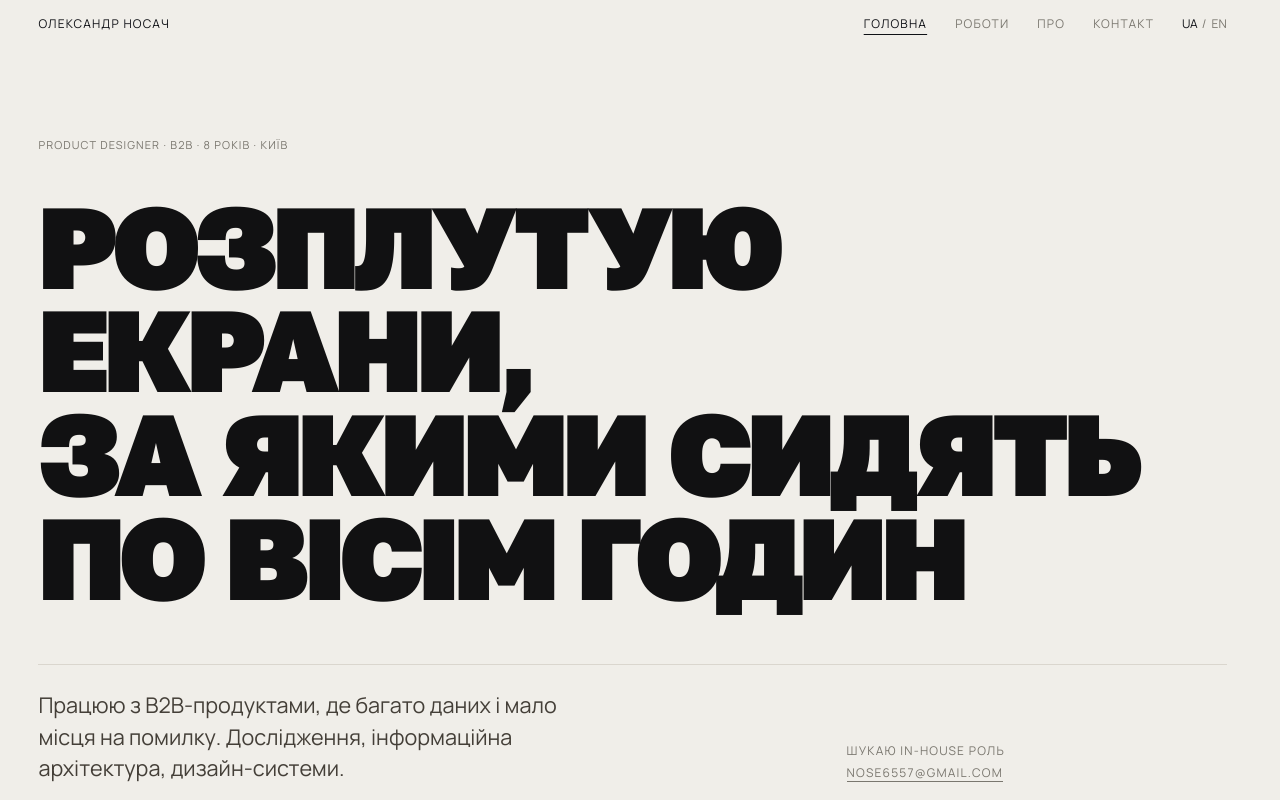
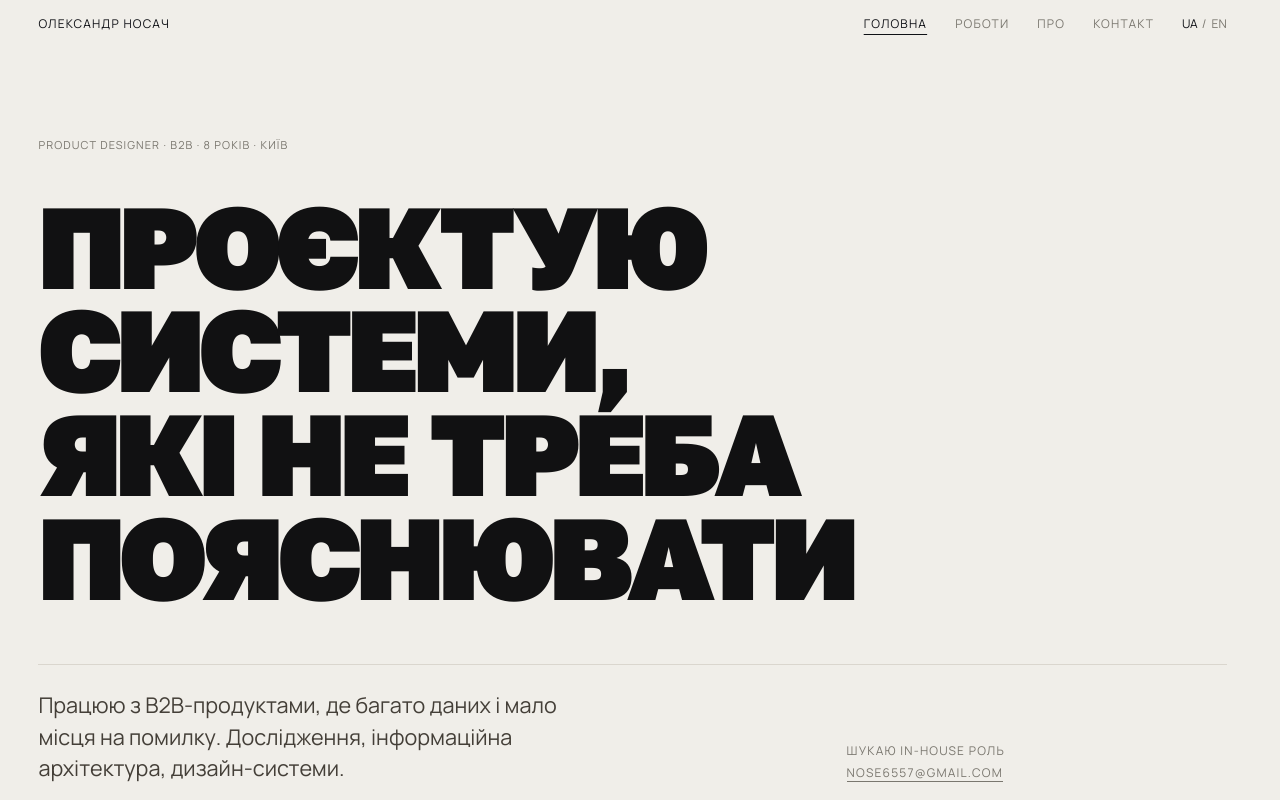
Before and after one commit to Nose6557/Portfolio, a plain HTML site: page index.html in a window 1280 px wide. Shown: the top 800 px of the page. Drawn offline with Linux system fonts and the light colour scheme.

Commit message:
Changed the hero title

```diff
--- a/index.html
+++ b/index.html
@@ -57,9 +57,9 @@
   <section class="hero wrap">
     <p class="mono-label hero__kicker">Product Designer · B2B · 8 років · Київ</p>
     <h1 class="hero__title">
-      <span class="hero-line" data-hero-line data-reveal>Розплутую екрани,</span><br>
-      <span class="hero-line" data-hero-line data-reveal>за якими сидять</span><br>
-      <span class="hero-line" data-hero-line data-reveal>по вісім годин</span>
+      <span class="hero-line" data-hero-line data-reveal>Проєктую системи,</span><br>
+      <span class="hero-line" data-hero-line data-reveal>які не треба</span><br>
+      <span class="hero-line" data-hero-line data-reveal>пояснювати</span>
     </h1>
     <div class="hero__meta">
       <p class="hero__lede">Працюю з B2B-продуктами, де багато даних і мало місця на помилку. Дослідження, інформаційна архітектура, дизайн-системи.</p>
```
